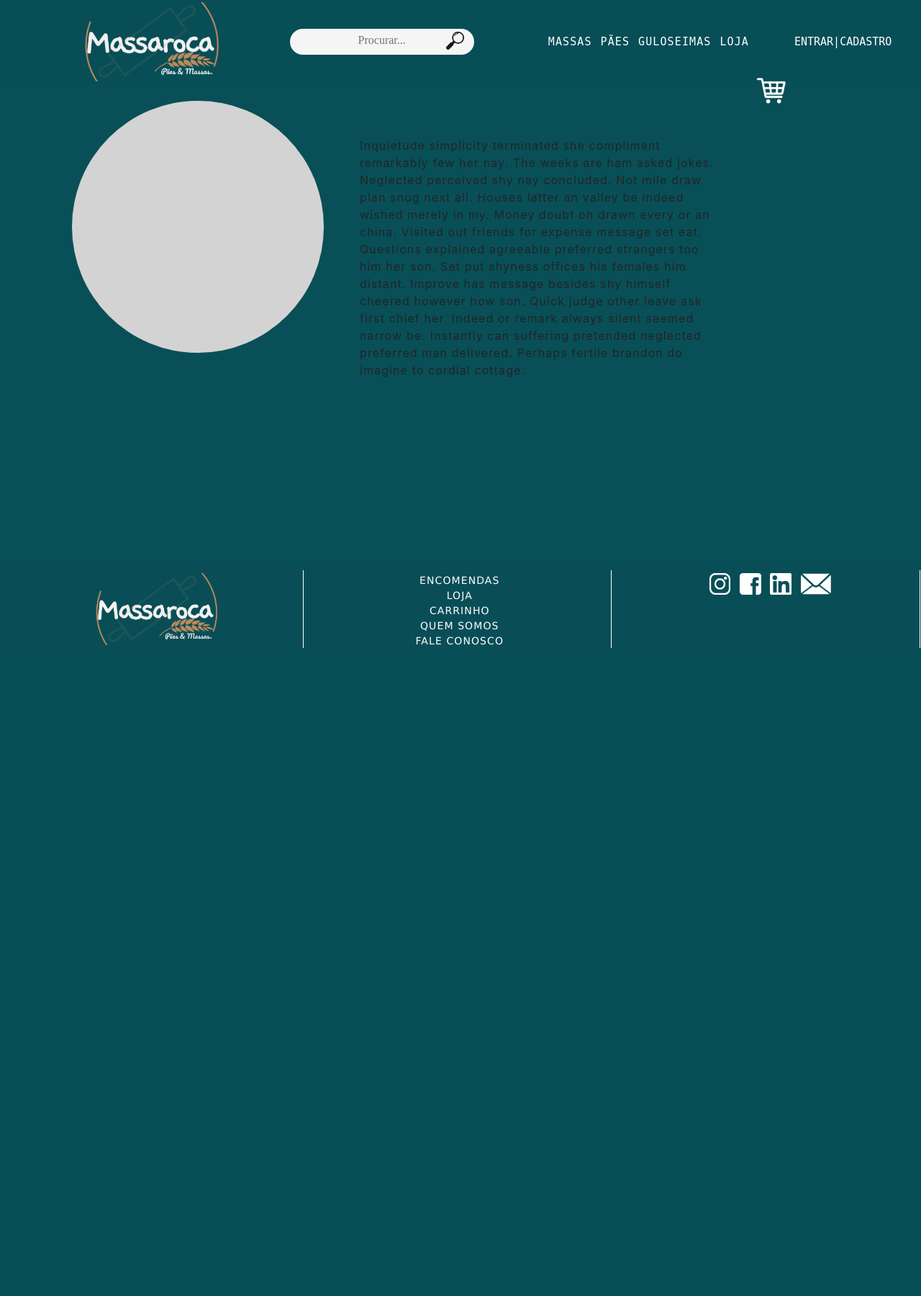
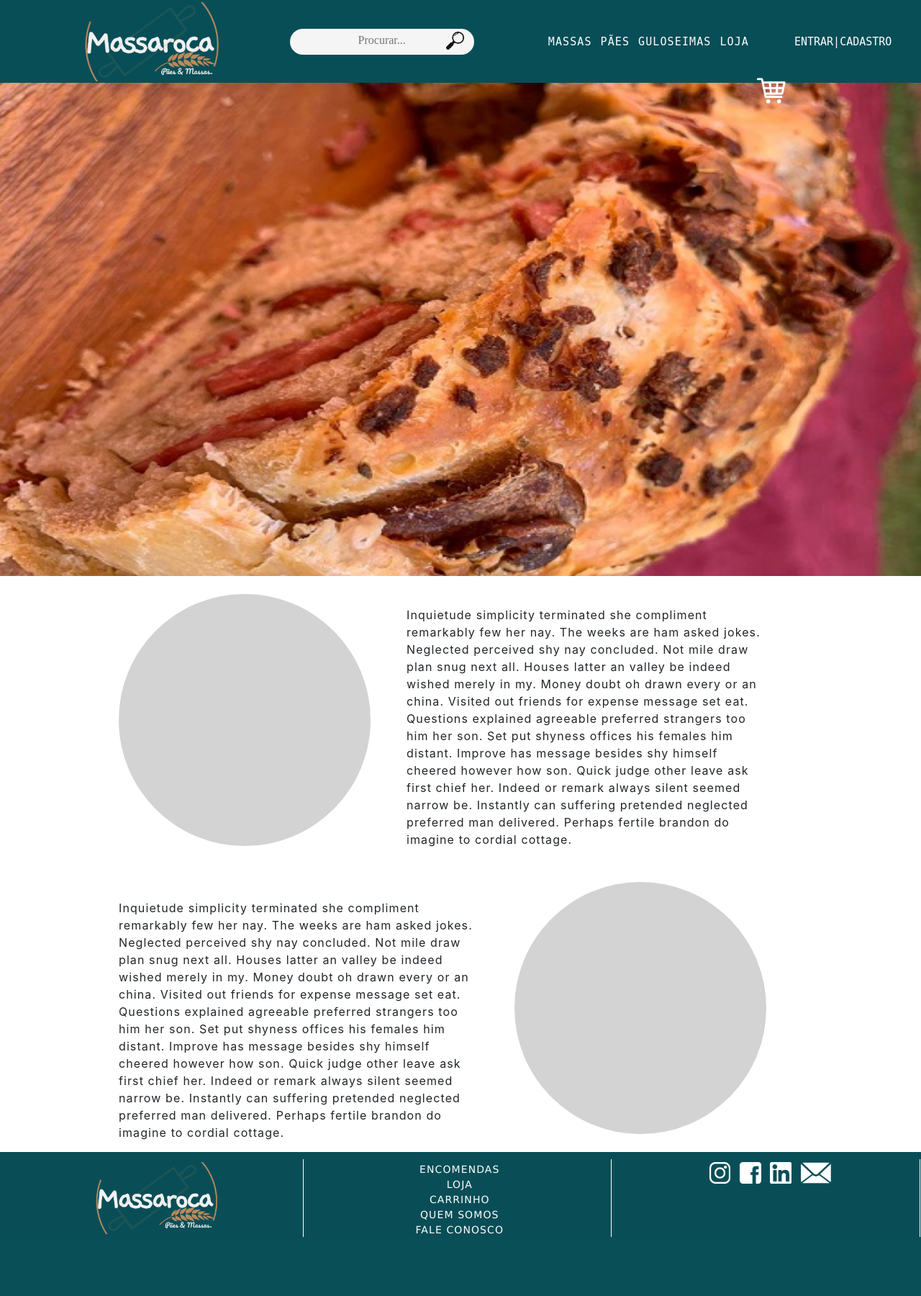
Before and after one commit to MathiasDias/paes_tania, a Django app: page /quemsomos in a window 1280 px wide. Shown: the whole page at 72% size. Before the commit the page ends 900 px from the top, so only its background shows below. Run offline with Django 3.2, Linux system fonts and the light colour scheme; some libraries are stand-ins or nearby versions.

Commit message:
Ajustes QS

```diff
--- a/loja/static/styles.css
+++ b/loja/static/styles.css
@@ -337,7 +337,9 @@ div {
 .quemsomos {
     height: 400px;
     width: 100%;
+    background-color: white;
 }
+
 
 .foto {
     height: 350px;
@@ -347,8 +349,32 @@ div {
     display: block;
     position: relative;
     top: 50%;
-    left: 100px;
-    transform: translate(0, -50%);
+    transform: translate(0, 25px);
+}
+
+.foto_2 {
+    height: 350px;
+    width: 350px;
+    background-color: lightgrey;
+    border-radius: 50%;
+    display: block;
+    position: relative;
+    top: 50%;
+    left: 550px;
+    transform: translate(0, 25px);
+}
+
+.bloco_qs {
+    margin-left: auto;
+    margin-right: auto;
+    position: relative;
+    display: block;
+    width: 950px;
+}
+
+.foto_qs {
+    width: 100%;
+    height: calc(100vh - 115px);
 }
 
 .textoqs {
@@ -357,7 +383,14 @@ div {
     width: 500px;
     top: 50%;
     left: 400px;
-    transform: translate(0, -50%);
+    transform: translate(0, calc(-50% - 33px));
+}
+
+.textoqs_2 {
+    position: relative;
+    height: 250px;
+    width: 500px;
+    transform: translate(0, calc(-100% - 51px));
 }
 
 .redebar {
--- a/loja/templates/loja/quem_somos.html
+++ b/loja/templates/loja/quem_somos.html
@@ -5,12 +5,25 @@
 {% endblock %}
 
 {% block body %}
+<img src="{% static '/images/3.jpeg' %}" class="foto_qs" alt="...">
 <div class="quemsomos">
-    <span class="foto" />
+    <div class="bloco_qs">
+    <span class="foto">
     <div class="textoqs">
         Inquietude simplicity terminated she compliment remarkably few her nay. The weeks are ham asked jokes. Neglected perceived shy nay concluded. Not mile draw plan snug next all. Houses latter an valley be indeed wished merely in my. Money doubt oh drawn every or an china. Visited out friends for expense message set eat.
 
 Questions explained agreeable preferred strangers too him her son. Set put shyness offices his females him distant. Improve has message besides shy himself cheered however how son. Quick judge other leave ask first chief her. Indeed or remark always silent seemed narrow be. Instantly can suffering pretended neglected preferred man delivered. Perhaps fertile brandon do imagine to cordial cottage.
     </div>
+    </div>
+    </div>
+    <div class="quemsomos">
+    <div class="bloco_qs">
+    <span class="foto_2"> </span>
+    <div class="textoqs_2">
+        Inquietude simplicity terminated she compliment remarkably few her nay. The weeks are ham asked jokes. Neglected perceived shy nay concluded. Not mile draw plan snug next all. Houses latter an valley be indeed wished merely in my. Money doubt oh drawn every or an china. Visited out friends for expense message set eat.
+
+Questions explained agreeable preferred strangers too him her son. Set put shyness offices his females him distant. Improve has message besides shy himself cheered however how son. Quick judge other leave ask first chief her. Indeed or remark always silent seemed narrow be. Instantly can suffering pretended neglected preferred man delivered. Perhaps fertile brandon do imagine to cordial cottage.
+    </div>
+    </div>
 </div>
 {% endblock %}
```
Also changed, not shown: db.sqlite3.
